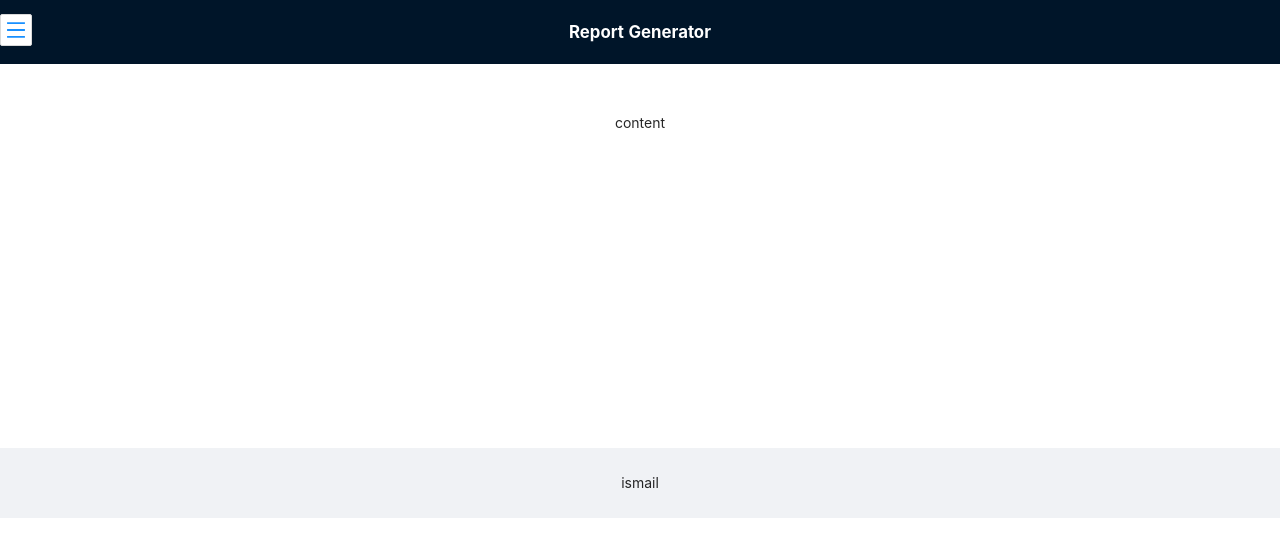
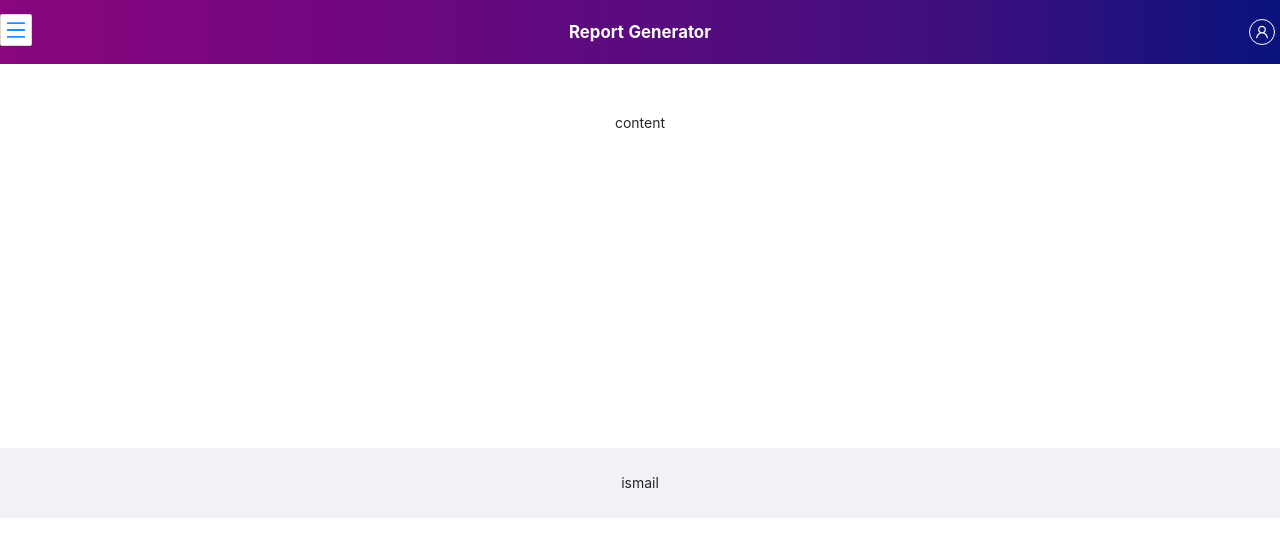
Before and after one commit to imismailpe/reportgenerator, a React (Create React App) app: page / in a window 1280 px wide. Shown: the top 556 px of the page. Built offline with nearby package versions, Linux system fonts and the light colour scheme.

Commit message:
added usericon

```diff
--- a/src/App.css
+++ b/src/App.css
@@ -9,6 +9,17 @@
   position: absolute;
   left: 0;
 }
+.absoluteR{
+  position: absolute;
+  right: 0;
+}
+.userIconContainer{
+  margin: 5px;
+  padding: 5px;
+  color: #fff;
+  border: 1px solid #fff;
+  border-radius: 50%;
+}
 .ant-drawer-body{
   padding: 0;
 }
@@ -18,6 +29,27 @@
   font-size: larger;
   font-weight: 700;
   margin: auto;
+}
+.ant-layout-header{
+  background-image: linear-gradient(to right, #89067e, #73067f, #5a0b7f, #3d0f7e, #09137c);
+}
+/* #components-layout-demo-responsive .logo {
+  height: 32px;
+  margin: 16px;
+  background: rgba(255, 255, 255, 0.2);
+} */
+/* .ant-layout.ant-layout-has-sider{
+  height: 100vh;
+} */
+/* .site-layout-sub-header-background {
+  background: #fff;
+} */
+
+/* .site-layout-background {
+  background: #fff;
+} */
+.whiteText{
+  color: #fff !important;
 }
 /* .App-logo {
   height: 40vmin;
--- a/src/components/Header.js
+++ b/src/components/Header.js
@@ -1,7 +1,7 @@
 import { Button } from 'antd';
 import React from 'react';
 import MenuComp from './MenuComp';
-import { MenuOutlined } from '@ant-design/icons';
+import { MenuOutlined, UserOutlined } from '@ant-design/icons';
 
 const HeaderComp = (props) => {
     return (
@@ -12,6 +12,9 @@ const HeaderComp = (props) => {
                 <Button className='menuButton' onClick={props.toggleMenu}
                     icon={<MenuOutlined style={{ fontSize: '20px', color: '#1890ff' }} />}></Button>
             </div>
+            <div className='absoluteR'>
+                <UserOutlined className='userIconContainer'/>
+            </div>
             <div className='headerTitle'>Report Generator</div>
 
         </div>
--- a/src/index.css
+++ b/src/index.css
@@ -11,22 +11,3 @@ code {
   font-family: source-code-pro, Menlo, Monaco, Consolas, 'Courier New',
     monospace;
 }
-
-/* #components-layout-demo-responsive .logo {
-  height: 32px;
-  margin: 16px;
-  background: rgba(255, 255, 255, 0.2);
-}
-.ant-layout.ant-layout-has-sider{
-  height: 100vh;
-} */
-/* .site-layout-sub-header-background {
-  background: #fff;
-}
-
-.site-layout-background {
-  background: #fff;
-} */
-.whiteText{
-  color: #fff !important;
-}
```
